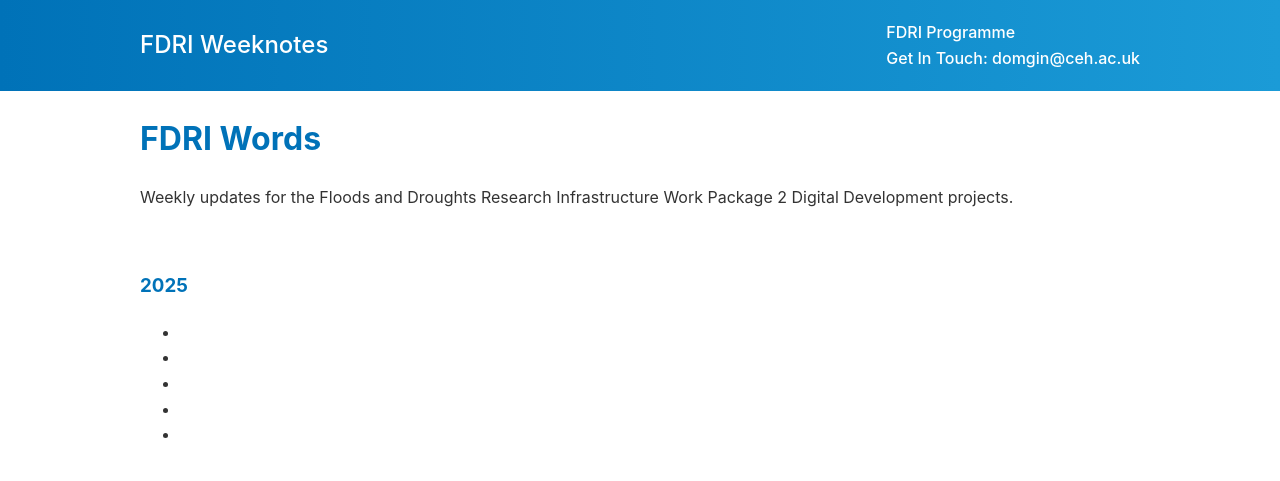
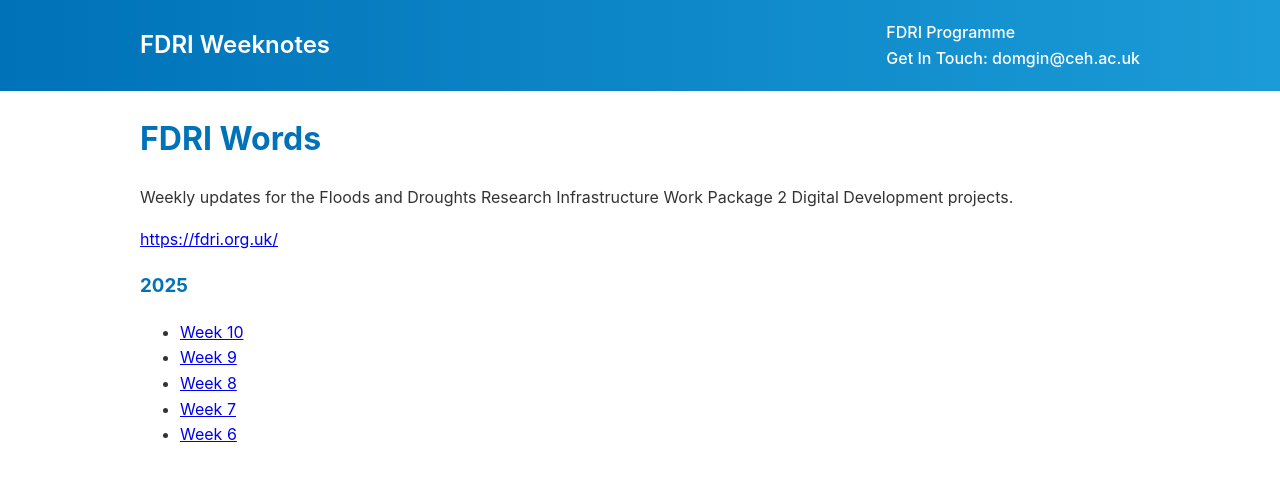
Before and after one commit to NERC-CEH/fdri_words, a Jekyll site: the page built from README.md, in a window 1280 px wide. Shown: the top 481 px of the page. Built offline with Jekyll 4.4.1, drawn with Linux system fonts in a browser that asks for light colours; our own code applies the rules of GitHub Pages for plain Markdown files.

Commit message:
fix nav only styling

```diff
--- a/_config.yaml
+++ b/_config.yaml
@@ -2,6 +2,8 @@
 email: domgin@ceh.ac.uk
 
 markdown: kramdown
+kramdown:
+  auto_ids: true
 remote_theme: pages-themes/minimal@v0.2.0
 plugins:
   - jekyll-remote-theme
--- a/_layouts/default.html
+++ b/_layouts/default.html
@@ -56,7 +56,7 @@
         padding: 0;
       }
 
-      a, .contact-email {
+      nav a, nav .contact-email {
         color: white;
         text-decoration: none;
         font-weight: 500;
```
